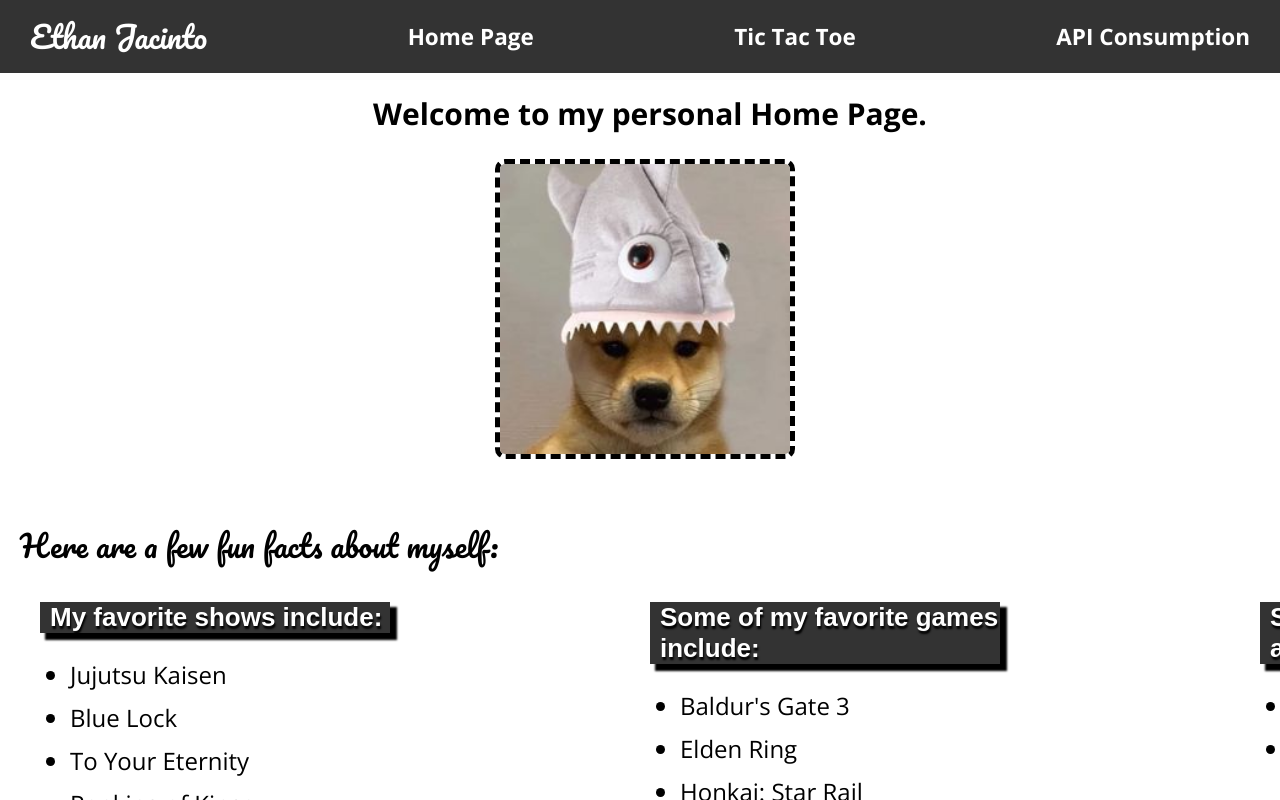
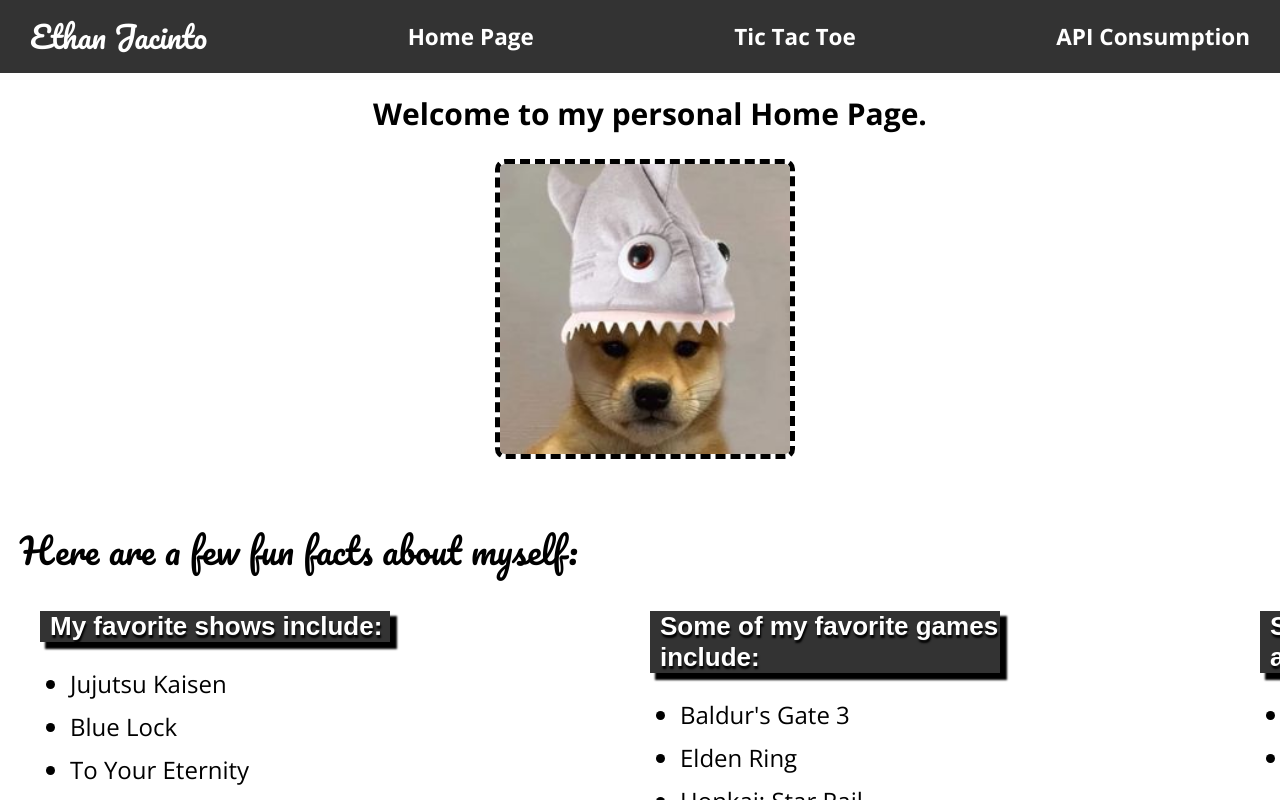
Before and after one commit to ekjacinto/CS2250-HW6, a React (Create React App) app: page / in a window 1280 px wide. Shown: the top 800 px of the page. Built offline with nearby package versions, Linux system fonts and the light colour scheme.

Commit message:
feat: changed h2 font size

```diff
--- a/src/css/HomePage.css
+++ b/src/css/HomePage.css
@@ -45,7 +45,7 @@ body {
 .fun-facts h2 {
   font-family: "Pacifico";
   font-weight: normal;
-  font-size: 30px;
+  font-size: 35px;
   margin-bottom: 0px;
 }
 
```
